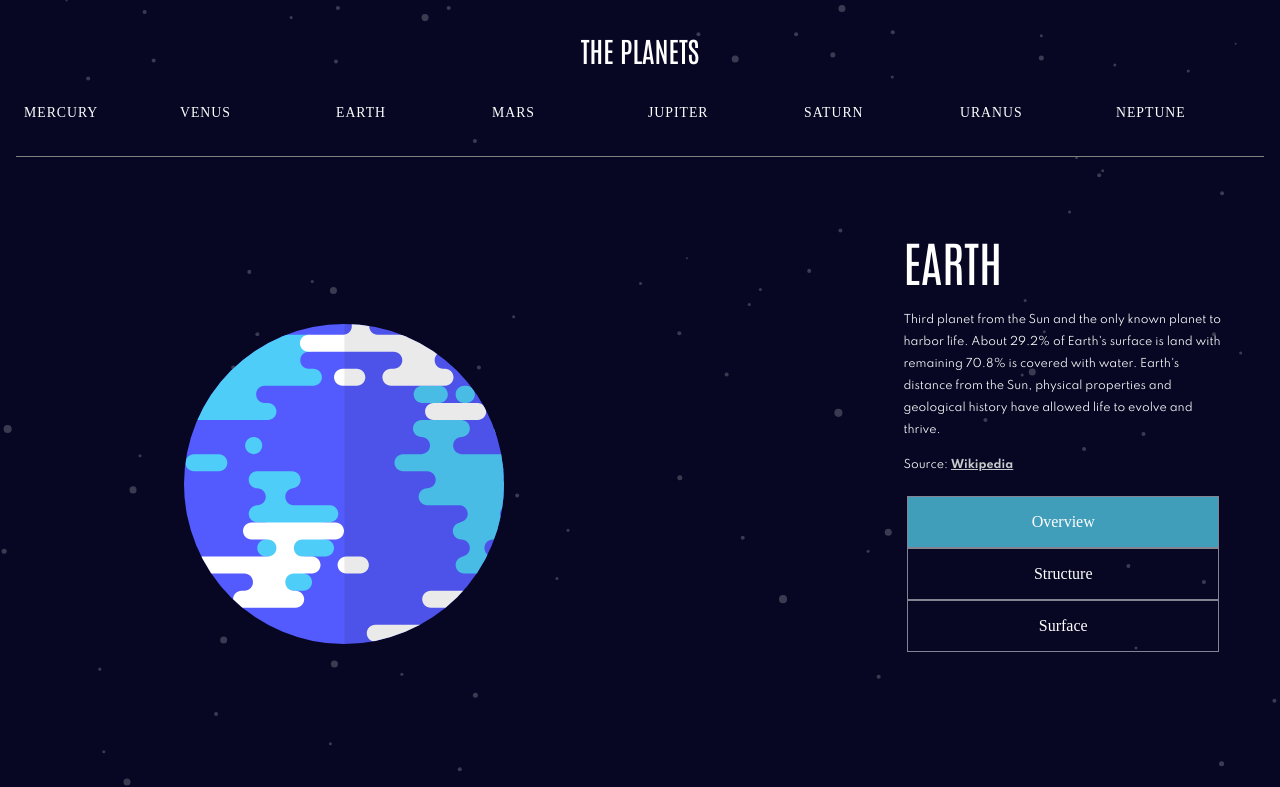
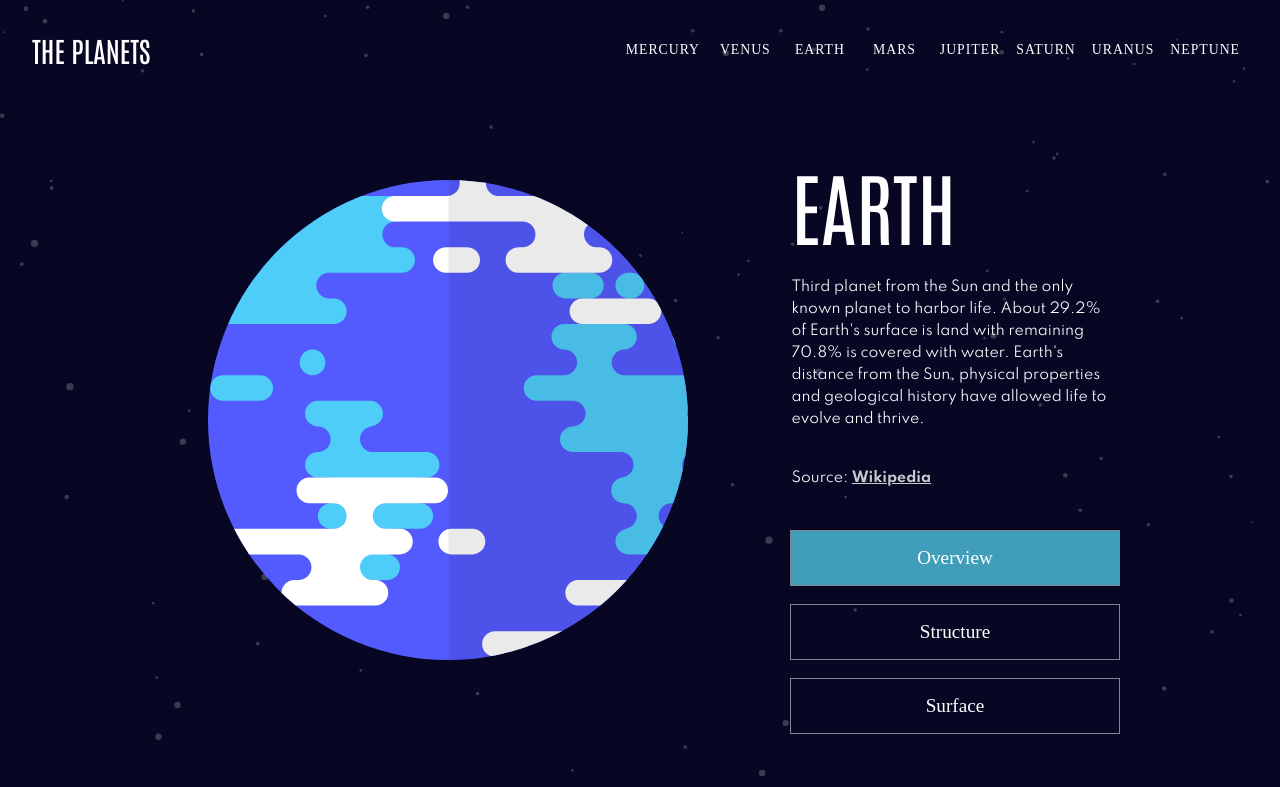
Before and after one commit to stevenabaco/planets-fact-site-reactjs, a React (Create React App) app: page /mars in a window 1280 px wide. Shown: the top 787 px of the page. Built offline with nearby package versions, Linux system fonts and the light colour scheme; the HTML template or start-up script is replaced by a standard one.

Commit message:
Complete Desktop view UI

```diff
--- a/src/components/Navbar/Navbar.css
+++ b/src/components/Navbar/Navbar.css
@@ -23,13 +23,15 @@
 	text-decoration: none;
 	list-style: none;
 	color: var(--color-1);
-	justify-items: center;
+	justify-content: space-between;
 	padding: 1rem 0.5rem;
+	width: 95vw;
+
 }
 
 .nav__menu {
+	display: flex;
 	position: relative;
-	display: flex;
 	flex-direction:column;
   width:100%;
   height:89vh;
@@ -61,11 +63,7 @@
 	border-bottom: 1px solid var(--color-4);
 }
 
-.nav__links {
-	width: 90vw;
-	display: flex;
-	justify-content: space-between;
-}
+
 
 .nav__links span {
 	font-size: 2rem;
@@ -119,23 +117,13 @@
 		display: flex;
 		flex-direction: column;
 		border-bottom: none;
+		text-align: center;
 	}
 
-	#navbar__logo {
-	font-family: 'Antonio', sans-serif;
-	font-size: 28px;
-	font-weight: 500;
-	text-transform: uppercase;
-	text-decoration: none;
-	color: var(--color-1);
-	justify-self: start;
-	align-self: center;
-	cursor: pointer;
-}
 	.nav__menu {
 		flex-direction: row;
 		/* flex: 1; */
-    justify-content: center;
+    justify-content: space-between;
     align-items: center;
 		/* position: relative; */
 		height: 72px;
@@ -167,3 +155,34 @@
 		display: none;
 	}
 }
+
+/* START DESKTOP VIEW */
+@media only screen and (min-width: 1024px) {
+
+	#navbar {
+		position: relative;
+		flex-direction: row;
+		justify-content: space-between;
+		align-items: center;
+		width: 100%;
+	}
+
+	.nav__menu {
+		position: relative;
+		width:100%;
+    justify-content: flex-start;
+    align-items:center;
+		height: 68px;
+		top: 0;
+		left:0;
+		right:0;
+		bottom: 0;
+		padding: 2rem;
+		border-bottom: none;
+		margin: 1rem;
+	}
+
+	#navbar__logo {
+margin-left: 1rem;
+}
+}
--- a/src/components/Navbar/Navbar.js
+++ b/src/components/Navbar/Navbar.js
@@ -23,58 +23,62 @@ function Navbar() {
 				const handleLogo = () => {
 					context.setCurrentPlanet('Earth');
 					context.setPlanetIndex(2);
-					closeMobileMenu()}
+					closeMobileMenu();
+				};
 
 				const handleMercury = () => {
-					context.setCurrentPlanet("Mercury");
+					context.setCurrentPlanet('Mercury');
 					context.setPlanetIndex(0);
-					closeMobileMenu()
+					closeMobileMenu();
 				};
 				const handleVenus = () => {
-					context.setCurrentPlanet("Venus");
+					context.setCurrentPlanet('Venus');
 					context.setPlanetIndex(1);
-					closeMobileMenu()
+					closeMobileMenu();
 				};
 				const handleEarth = () => {
-					context.setCurrentPlanet("Earth");
+					context.setCurrentPlanet('Earth');
 					context.setPlanetIndex(2);
-					closeMobileMenu()
+					closeMobileMenu();
 				};
 				const handleMars = () => {
-					context.setCurrentPlanet("Mars");
+					context.setCurrentPlanet('Mars');
 					context.setPlanetIndex(3);
-					closeMobileMenu()
+					closeMobileMenu();
 				};
 				const handleJupiter = () => {
-					context.setCurrentPlanet("Jupiter");
+					context.setCurrentPlanet('Jupiter');
 					context.setPlanetIndex(4);
-					closeMobileMenu()
+					closeMobileMenu();
 				};
 				const handleSaturn = () => {
-					context.setCurrentPlanet("Saturn");
+					context.setCurrentPlanet('Saturn');
 					context.setPlanetIndex(5);
-					closeMobileMenu()
+					closeMobileMenu();
 				};
 				const handleUranus = () => {
-					context.setCurrentPlanet("Uranus");
+					context.setCurrentPlanet('Uranus');
 					context.setPlanetIndex(6);
-					closeMobileMenu()
+					closeMobileMenu();
 				};
 				const handleNeptune = () => {
-					context.setCurrentPlanet("Neptune");
+					context.setCurrentPlanet('Neptune');
 					context.setPlanetIndex(7);
-					closeMobileMenu()
+					closeMobileMenu();
 				};
 
 				return (
 					<>
 						<nav id='navbar'>
+							<div>
 								<NavLink to='/' exact id='navbar__logo' onClick={handleLogo}>
 									The planets
 								</NavLink>
+							</div>
 							<div id='menu__icon' onClick={handleClick}>
 								{!click ? <GiHamburgerMenu /> : <FaTimes />}
 							</div>
+							<div>
 								<ul className={click ? 'nav__menu active' : 'nav__menu'}>
 									<li className='nav__item'>
 										<NavLink
@@ -221,7 +225,8 @@ function Navbar() {
 											)}
 										</NavLink>
 									</li>
-							</ul>
+								</ul>{' '}
+							</div>
 						</nav>
 					</>
 				);
--- a/src/components/Planets/Planet.css
+++ b/src/components/Planets/Planet.css
@@ -152,10 +152,23 @@
 
 	#planet__img {
 		order: 1;
-		flex-basis: 100%;
-		height: 20rem;
+		height: 10rem;
 		margin-bottom: 6rem;
 	}
+
+	#planet__img img {
+		width: 14rem;
+		height: 14rem;
+		text-align: center;
+	}
+
+	#surface__img {
+	position: absolute;
+	max-width: 7rem;
+	max-height: 7rem;
+	left: 25%;
+	top: 60%;
+}
 
 	#planet__content {
 		order: 2;
@@ -168,7 +181,7 @@
 		font-family: 'Spartan', sans-serif;
 		font-size: 11px;
 		line-height: 22px;
-		flex-basis: 50%;
+		flex-basis: 40%;
 		align-items: baseline;
 	}
 
@@ -243,10 +256,10 @@
 	}
 }
 
-@media only screen and (min-width: 1024px) {
+@media only screen and (min-width: 1240px) {
 	#planet__wrapper {
-		padding: 10rem 2rem;
-		flex-direction: ;
+		padding: 6rem 9rem;
+		flex-direction: row ;
 		justify-content: space-between;
 		align-items: stretch;
 		flex-wrap: wrap;
@@ -259,19 +272,63 @@
 		order: 1;
 		height: 30rem;
 		margin-bottom: 6rem;
-		max-width: 50%;
+		max-width: 60%;
 	}
 
 	#planet__img img {
-		width: 20rem;
+		width: 30rem;
+		height: 30rem;
+		text-align: center;
+	}
+
+	#surface__img {
+	position: absolute;
+	max-width: 15rem;
+	max-height: 15rem;
+	left: 25%;
+	top: 60%;
+}
+
+	#planet__content {
+		position: relative;
+		display: flex;
+		flex-direction: column;
 		height: 20rem;
-		text-align: center;
+		justify-content:space-evenly;
+	}
+
+	#planet__content h1 {
+		font-size: 80px;
+		margin-bottom: 3rem;
+	}
+
+	#planet__content p {
+
+		font-size: 14px;
 	}
 
 	#radio__toolbar {
 		position: absolute;
-		max-width: 26rem;
-		right: 3.8rem;
-		top: 31rem;
+		max-width: 27.5rem;
+		right: 10rem;
+		top: 30rem;
+		margin: 2rem auto;
+		height: 15rem
+	}
+
+	#radio__toolbar label {
+		font-size: 1.2rem;
+	}
+
+.planet__facts.flex {
+	max-width: 20.5rem;
+}
+.planet__facts p {
+		font-size: 1rem;
+	}
+	.planet__facts span {
+		font-family: 'Antonio', sans-serif;
+		color: var(--color-1);
+		font-size: 2.5rem;
 	}
 }
```
Lines whose indentation alone changed are shown as unchanged.
